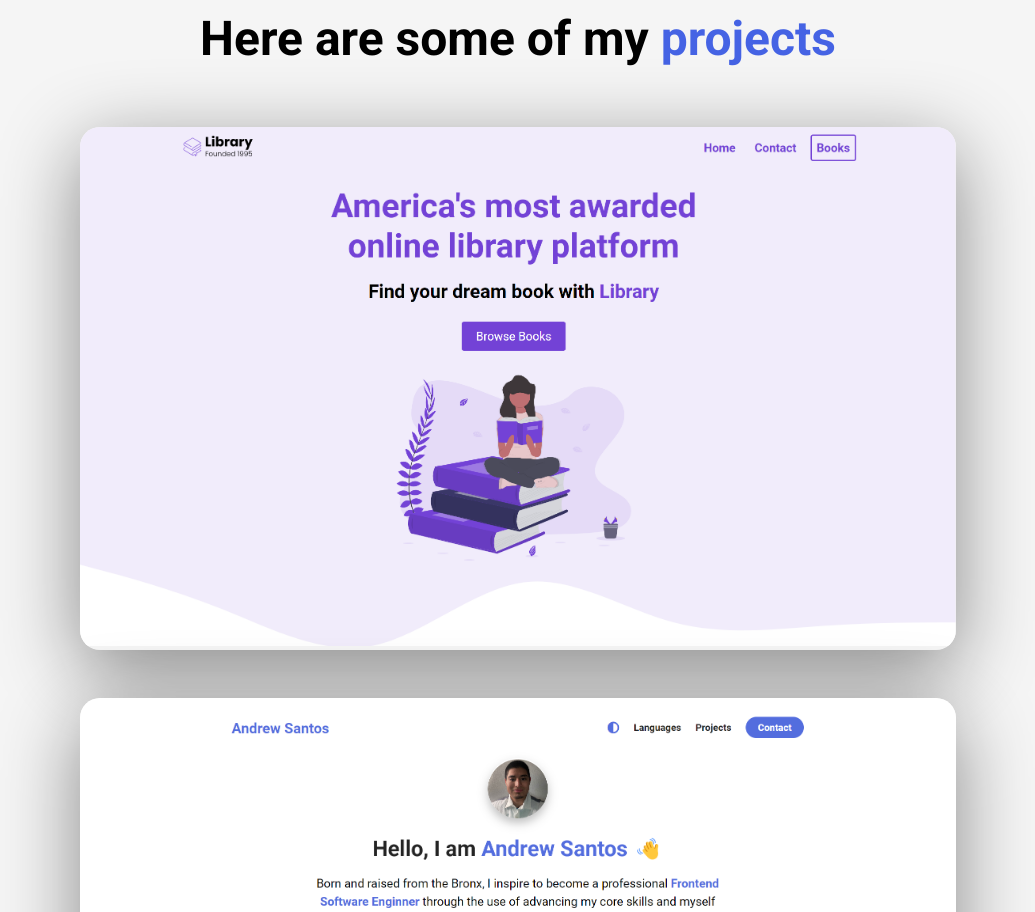
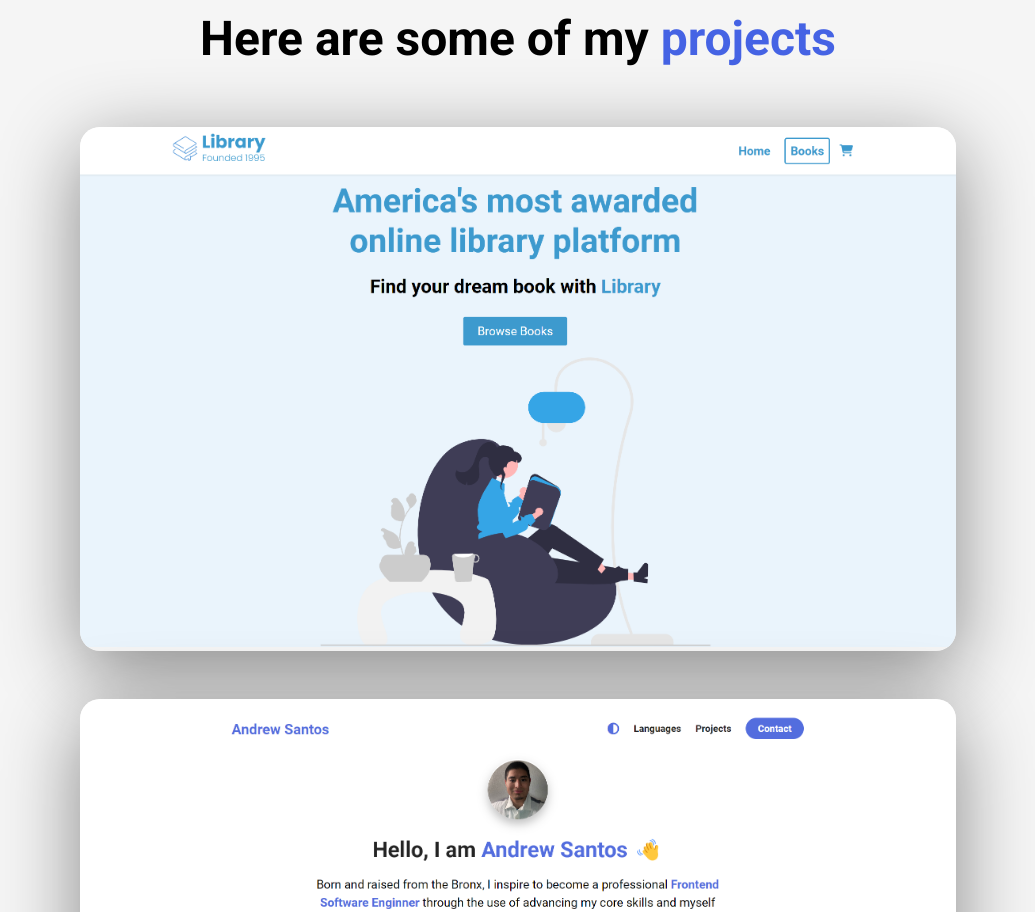
Before and after one commit to ajs050/Professional-Website-VS-2.0, a plain HTML site: page index.html in a window 1280 px wide. Shown: the part 840-1752 px from the top of the page, without its empty margins (122-1157 px from the left). Drawn offline with nearby package versions, Linux system fonts and the light colour scheme; a web font is replaced by a local one.

Commit message:
Updated project

```diff
--- a/index.html
+++ b/index.html
@@ -156,7 +156,7 @@
         <ul class="project__list">
           <li class="project">
             <div class="project__wrapper">
-              <img src="assets/Project_1.png" class="project__img" alt="" />
+              <img src="assets/Library Project.png" class="project__img" alt="" />
               <div class="project__wrapper--bg"></div>
               <div class="project__description">
                 <h3 class="project__description--title">Library Project</h3>
```
Also changed, not shown: assets/Library Project.png (added), assets/Project_1.png (deleted).
